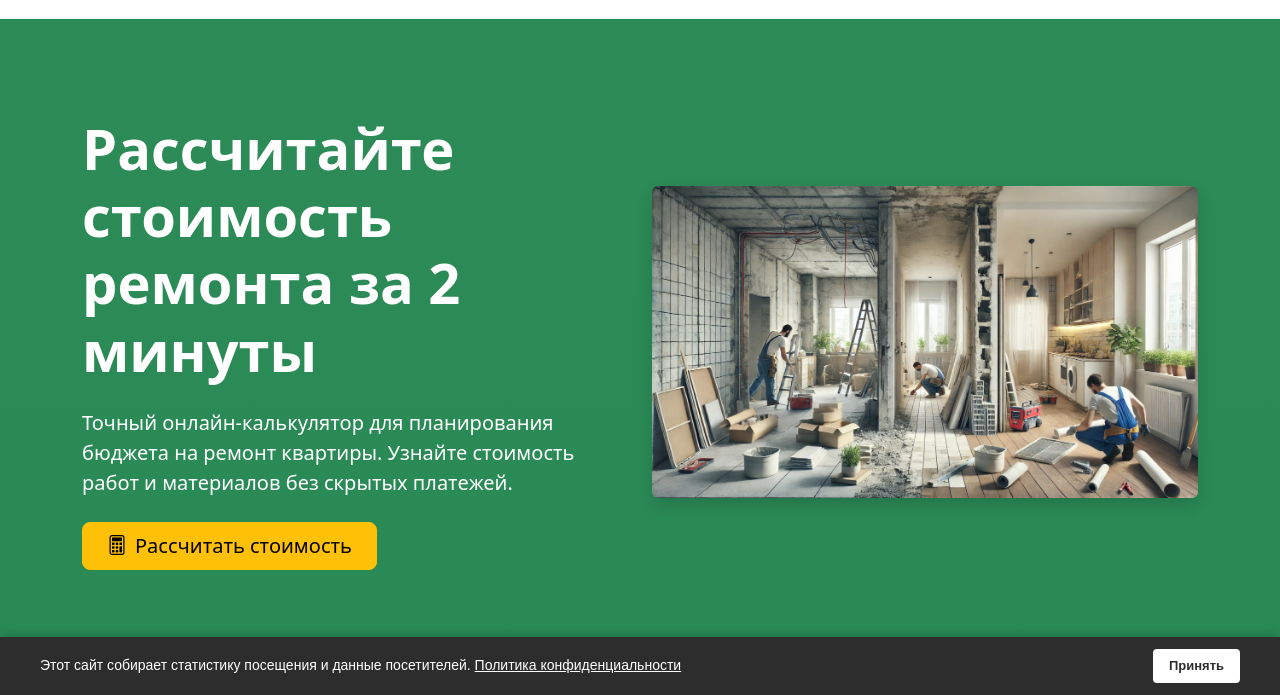
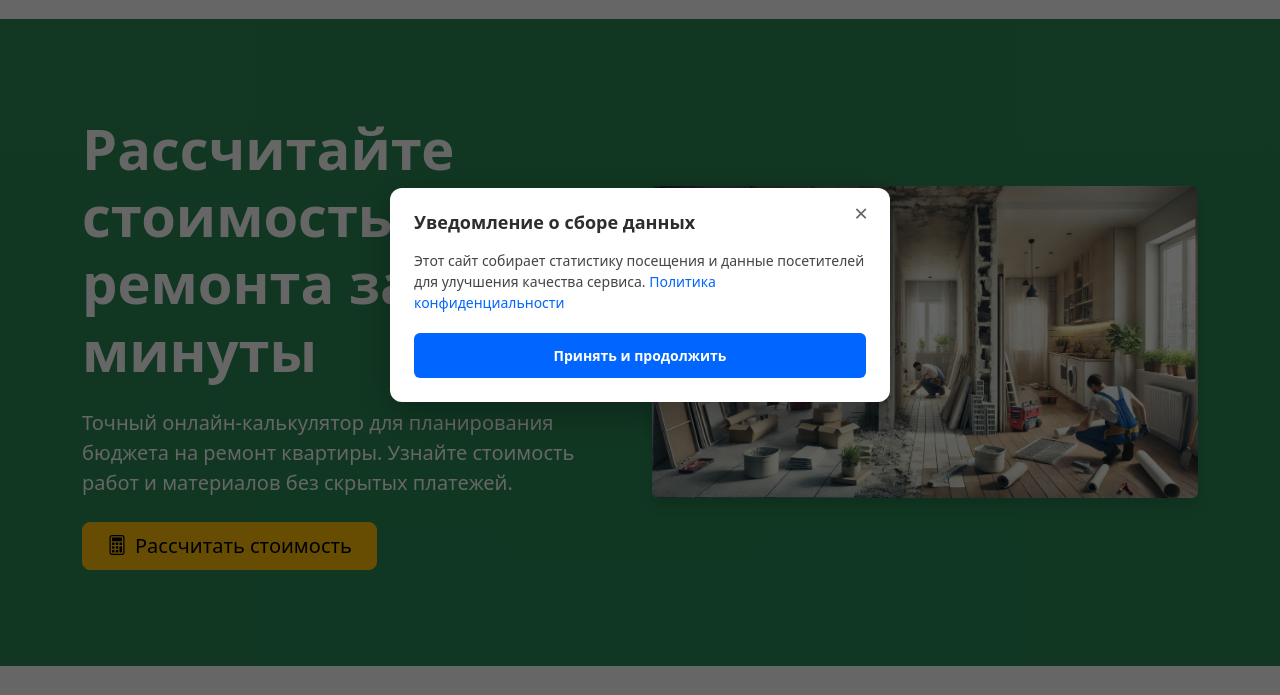
Before and after one commit to crange-bit/profremont, a plain HTML site: page index.html in a window 1280 px wide. Shown: the part 105-800 px from the top of the page. Drawn offline with nearby package versions, Linux system fonts and the light colour scheme.

Commit message:
Update index.html

```diff
--- a/index.html
+++ b/index.html
@@ -209,35 +209,70 @@
         </div>
     </footer>
     <script src="https://cdn.jsdelivr.net/npm/bootstrap@5.3.0-alpha1/dist/js/bootstrap.bundle.min.js"></script>
-    <div id="ym-notification" style="position:fixed;bottom:0;left:0;right:0;background:#2d2d2d;color:#fff;padding:12px 20px;font-family:Arial,sans-serif;font-size:14px;line-height:1.4;z-index:9999;display:none;box-shadow:0-2px 10px rgba(0,0,0,0.2);">
-            <div style="max-width:1200px;margin:0 auto;display:flex;align-items:center;justify-content:space-between;flex-wrap:wrap;gap:10px;">
-                <div style="flex:1;min-width:200px;">
-                    Этот сайт собирает статистику посещения и данные посетителей.
-                    <a href="privacy-policy.html" style="color:#fff;text-decoration:underline;font-weight:500;">Политика конфиденциальности</a>
-                </div>
-                <button id="ym-accept" style="background:#fff;color:#2d2d2d;border:none;padding:8px 16px;border-radius:4px;cursor:pointer;font-weight:600;font-size:13px;transition:background 0.2s;">
-                    Принять
+    <!-- Модальное окно уведомления о сборе данных -->
+<div id="stats-modal-overlay" style="position:fixed;top:0;left:0;width:100%;height:100%;background:rgba(0,0,0,0.6);z-index:10000;display:none;justify-content:center;align-items:center;padding:20px;box-sizing:border-box;">
+    <div id="stats-modal" style="background:#fff;border-radius:12px;max-width:500px;width:100%;padding:24px;box-shadow:0 10px 40px rgba(0,0,0,0.3);position:relative;animation:modalFadeIn 0.3s ease;">
+        <button id="stats-modal-close" style="position:absolute;top:12px;right:16px;background:none;border:none;font-size:24px;color:#666;cursor:pointer;line-height:1;">&times;</button>
+        <h3 style="margin:0 0 16px 0;color:#2d2d2d;font-size:18px;font-weight:600;">Уведомление о сборе данных</h3>
+        <p style="margin:0 0 20px 0;color:#444;font-size:14px;line-height:1.5;">
+            Этот сайт собирает статистику посещения и данные посетителей для улучшения качества сервиса.
+            <a href="privacy-policy.html" style="color:#06f;text-decoration:none;font-weight:500;">Политика конфиденциальности</a>
+        </p>
+        <button id="stats-modal-accept" style="width:100%;background:#06f;color:#fff;border:none;padding:12px 20px;border-radius:6px;font-size:14px;font-weight:600;cursor:pointer;transition:background 0.2s;">
+            Принять и продолжить
         </button>
     </div>
 </div>
+<style>
+    @keyframes modalFadeIn {
+        from { opacity: 0; transform: translateY(-20px); }
+        to { opacity: 1; transform: translateY(0); }
+    }
+    #stats-modal-accept:hover { background: #0556d4; }
+    #stats-modal-close:hover { color: #333; }
+</style>
 <script>
     (function() {
-                var notification = document.getElementById('ym-notification');
-                var acceptBtn = document.getElementById('ym-accept');
+        var overlay = document.getElementById('stats-modal-overlay');
+        var closeBtn = document.getElementById('stats-modal-close');
+        var acceptBtn = document.getElementById('stats-modal-accept');
 
-                if (!localStorage.getItem('ymConsent')) {
+        // Показываем модальное окно, если пользователь ещё не давал согласие
+        if (!localStorage.getItem('statsConsent')) {
             setTimeout(function() {
-                        notification.style.display = 'block';
-                    }, 1000);
+                overlay.style.display = 'flex';
+                document.body.style.overflow = 'hidden'; // Блокируем прокрутку фона
+            }, 500);
         }
 
+        // Функция закрытия окна
+        function closeModal() {
+            overlay.style.opacity = '0';
+            overlay.style.transition = 'opacity 0.2s';
+            setTimeout(function() {
+                overlay.style.display = 'none';
+                overlay.style.opacity = '1';
+                document.body.style.overflow = '';
+            }, 200);
+        }
+
+        // Обработчики событий
         acceptBtn.addEventListener('click', function() {
-                    localStorage.setItem('ymConsent', 'true');
-                    notification.style.opacity = '0';
-                    notification.style.transition = 'opacity 0.3s';
-                    setTimeout(function() {
-                        notification.style.display = 'none';
-                    }, 300);
+            localStorage.setItem('statsConsent', 'true');
+            closeModal();
+        });
+
+        closeBtn.addEventListener('click', function() {
+            localStorage.setItem('statsConsent', 'true');
+            closeModal();
+        });
+
+        // Закрытие по клику на затемнённый фон
+        overlay.addEventListener('click', function(e) {
+            if (e.target === overlay) {
+                localStorage.setItem('statsConsent', 'true');
+                closeModal();
+            }
         });
     })();
 </script>
```
Lines whose indentation alone changed are shown as unchanged.
